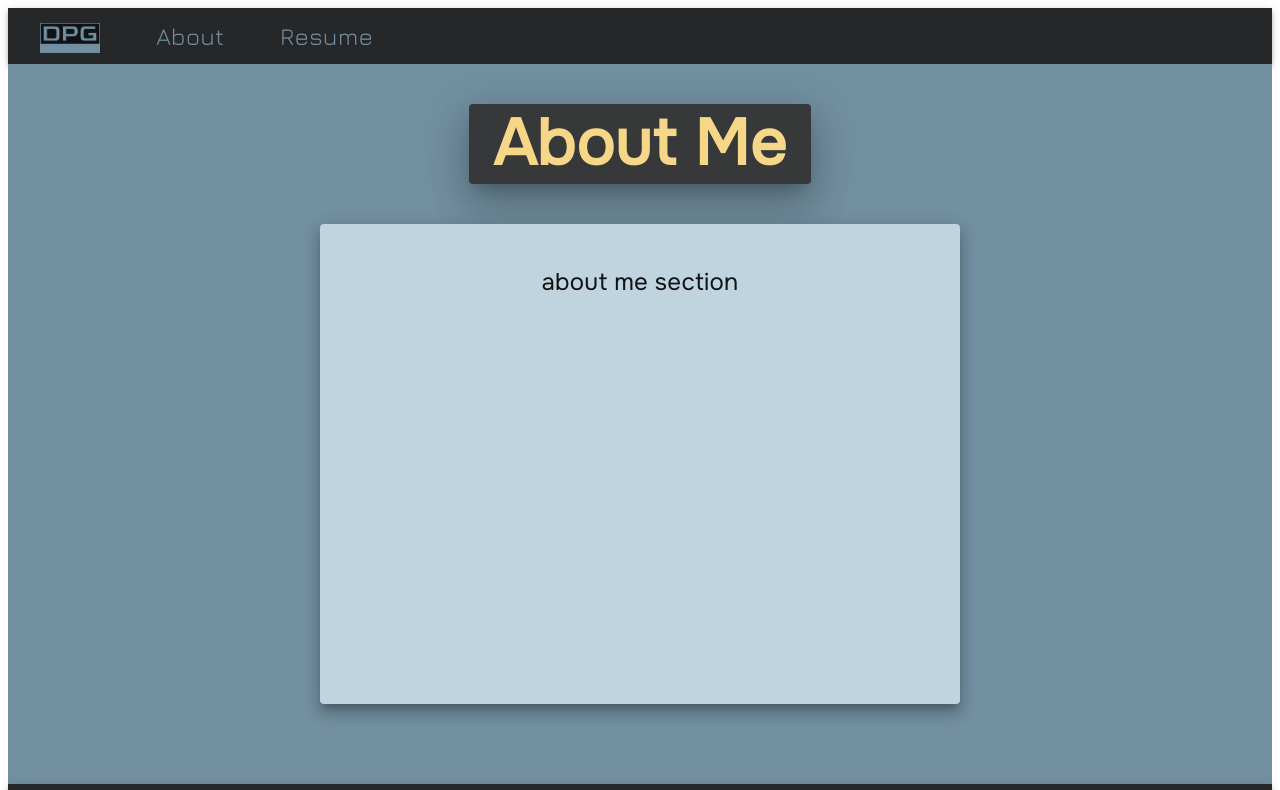
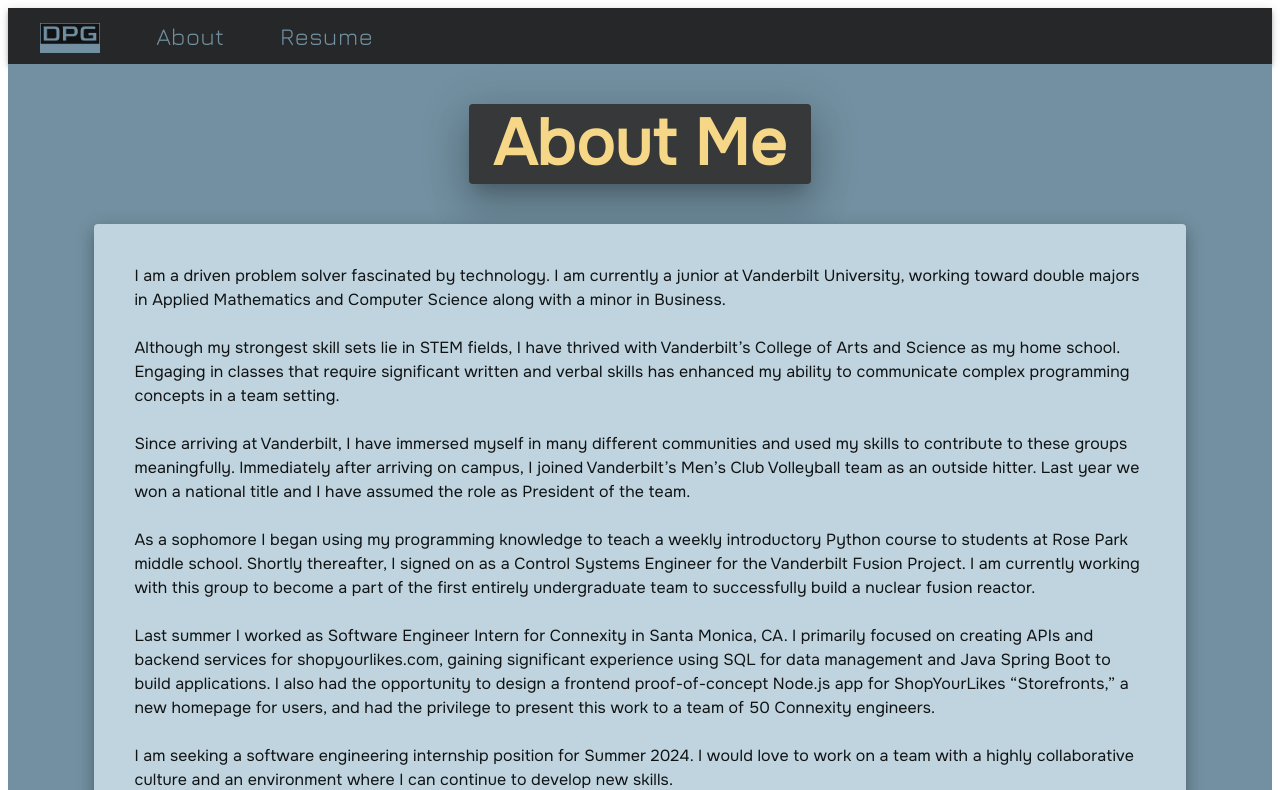
Before and after one commit to duncangrimes/dpg-website, a Next.js app: page /about-me in a window 1280 px wide. Shown: the top 790 px of the page. Built offline with nearby package versions, Linux system fonts and the light colour scheme.

Commit message:
about me section

```diff
--- a/pages/about-me.js
+++ b/pages/about-me.js
@@ -4,10 +4,27 @@ import BigPaper from "../components/BigPaper";
 
 
 export default function AboutMePage() {
-    return (<PageContent height="80vh" title='About Me'>
-       <BigPaper height="70vh" title="About Me" color={'primary.light'} width={'70vh'}>
-           <Typography className="text" sx={{color:'primary.dark'}}>
-               about me section
+    return (<PageContent title='About Me'>
+       <BigPaper title="About Me" color={'primary.light'} width={'80%'}>
+           <Typography className="aboutMeText"  sx={{color:'primary.dark'}}>
+               I am a driven problem solver fascinated by technology.
+               I am currently a junior at Vanderbilt University, working toward double majors in
+               Applied Mathematics and Computer Science along with a minor in Business.
+                <br/><br/>
+               Although my strongest skill sets lie in STEM fields, I have thrived with Vanderbilt’s College of Arts and Science as my home school. Engaging in classes that require significant written and verbal skills has enhanced my ability to communicate complex programming concepts in a team setting.
+               <br/><br/>
+               Since arriving at Vanderbilt, I have immersed myself in many different communities and used my skills to contribute to these groups meaningfully. Immediately after arriving on campus, I joined Vanderbilt’s Men’s Club Volleyball team as an outside hitter. Last year we won a national title and I have assumed the role as President of the team.
+               <br/><br/>
+               As a sophomore I began using my programming knowledge to teach a weekly introductory Python course to students at Rose Park middle school. Shortly thereafter, I signed on as a Control Systems Engineer for the Vanderbilt Fusion Project. I am currently working with this group to become a part of the first entirely undergraduate team to successfully build a nuclear fusion reactor.
+               <br/><br/>
+               Last summer I worked as Software Engineer Intern for Connexity in Santa Monica, CA. I primarily focused on creating APIs and backend services for shopyourlikes.com, gaining significant experience using SQL for data management and Java Spring Boot to build applications. I also had the opportunity to design a frontend proof-of-concept Node.js app for ShopYourLikes “Storefronts,” a new homepage for users, and had the privilege to present this work to a team of 50 Connexity engineers.
+               <br/><br/>
+               I am seeking a software engineering internship position for Summer 2024. I would love to work on a team with a highly collaborative culture and an environment where I can continue to develop new skills.
+               <br/><br/>
+               Thanks for taking the time to read about me!
+               <br/><br/>
+               - Duncan Paul Grimes
+
            </Typography>
        </BigPaper>
         </PageContent>
--- a/pages/resume.js
+++ b/pages/resume.js
@@ -4,11 +4,11 @@ import BigPaper from "../components/BigPaper";
 export default function ResumePage() {
 
     return <PageContent title={"Resume"}>
-        <BigPaper height={'120vh'} width={'70%'} color={'primary.light'}>
+        <BigPaper height={'120vh'} width={'60%'} color={'primary.light'}>
             <iframe
                 src="resume.pdf"
                 title="Resume"
-                width="80%"
+                width="100%"
                 height="100%"
                 style={{border: "none"}}
                 loading='lazy'>
--- a/styles.css
+++ b/styles.css
@@ -54,3 +54,9 @@
     text-align: center;
     font-family: Onest;
 }
+
+.aboutMeText {
+    font-size: 2vh;
+    text-align: left;
+    font-family: Onest;
+}
```
